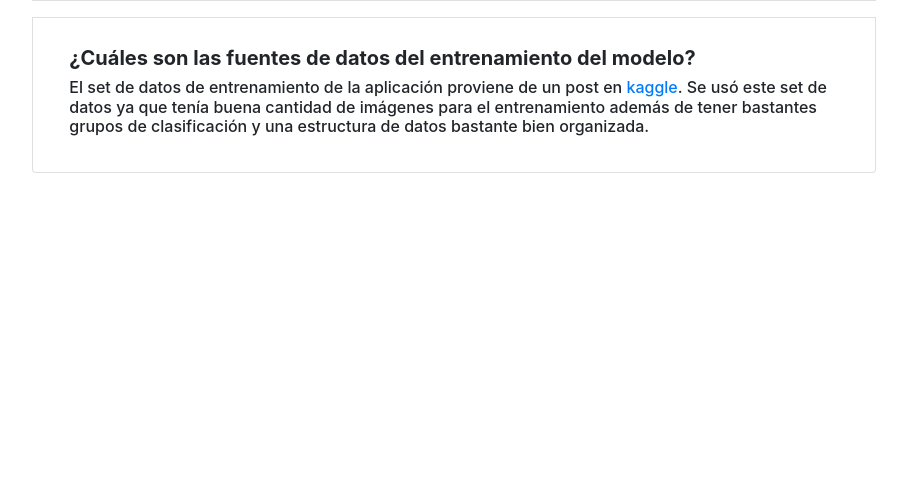
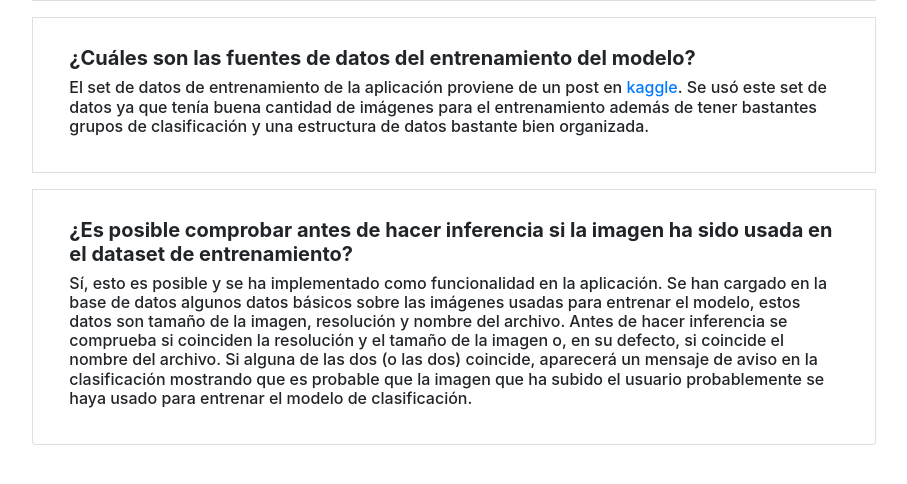
Before and after one commit to pabsanort2/hongOS, a Django app: page /info/ in a window 1280 px wide. Shown: the part 250-734 px from the top of the page, without its empty margins (186-1093 px from the left). Run offline with Django 4.2, Linux system fonts and the light colour scheme; the visitor is signed in with stand-in values (Sample User, id 1).

Commit message:
F10: Comprobar si la imagen subida pertenece al set de entrenamiento
Se ha añadido la funcionalidad para comprobar si la imagen que ha subido el usuario pertenece al set de entrenamiento usado para entrenar el modelo de clasificación. Si se detecta que se ha podido usar se advierte al usuario con un mensaje de aviso. También se ha añadido un apartado en la página de información para informar sobre esta funcionalidad al usuario.

```diff
--- a/hongOS_project/hongOS_app/admin.py
+++ b/hongOS_project/hongOS_app/admin.py
@@ -1,8 +1,9 @@
 from django.contrib import admin
-from .models import HongOSUser, Hongos
+from .models import HongOSUser, Hongos, ImagenDataset
 
 
 # Register your models here.
 
 admin.site.register(Hongos)
 admin.site.register(HongOSUser)
+admin.site.register(ImagenDataset)
--- a/hongOS_project/hongOS_app/models.py
+++ b/hongOS_project/hongOS_app/models.py
@@ -20,3 +20,9 @@ class Hongos(models.Model):
     prob = models.CharField(max_length=20, null=False)
     uploader = models.ForeignKey(HongOSUser, on_delete=models.CASCADE)
     imagen = models.ImageField(upload_to=image_upload)
+
+class ImagenDataset(models.Model):
+    especie = models.CharField(max_length=20, null=False)
+    tamanio = models.FloatField(null=False)
+    resolucion = models.CharField(max_length=10, null=False)
+    nombre_archivo = models.CharField(max_length=50, null=False)
--- a/hongOS_project/hongOS_app/templates/info.html
+++ b/hongOS_project/hongOS_app/templates/info.html
@@ -98,6 +98,29 @@
                     <!-- End -->
                 </li>
 
+
+                <li id=container_text class="list-group-item">
+                    <!-- Custom content-->
+                    <div class="media align-items-lg-center flex-column flex-lg-row p-3">
+                        <div id="texto_hongos" class="media-body order-2 order-lg-1">
+                            <h5 class="mt-0 font-weight-bold mb-2">¿Es posible comprobar antes de hacer inferencia si la
+                                imagen ha sido usada en el dataset de entrenamiento?
+                            </h5>
+                            <!-- <p class="font-italic text-muted mb-0 small"></p> -->
+                            <h6>Sí, esto es posible y se ha implementado como funcionalidad en la aplicación. Se han
+                                cargado en la base de datos algunos datos básicos sobre las imágenes usadas para
+                                entrenar el modelo, estos datos son tamaño de la imagen, resolución y nombre del
+                                archivo. Antes de hacer inferencia se comprueba si coinciden la resolución y el tamaño
+                                de la imagen o, en su defecto, si coincide el nombre del archivo. Si alguna de las dos
+                                (o las dos) coincide, aparecerá un mensaje de aviso en la clasificación mostrando que es
+                                probable que la imagen que ha subido el usuario probablemente se haya usado para
+                                entrenar el modelo de clasificación.
+                            </h6>
+                        </div>
+                    </div>
+                    <!-- End -->
+                </li>
+
             </ul>
             <!-- End -->
         </div>
--- a/hongOS_project/hongOS_app/views.py
+++ b/hongOS_project/hongOS_app/views.py
@@ -5,13 +5,15 @@ from fastbook import load_learner
 from pathlib import Path
 import os
 from django.contrib.auth.models import User
-from .models import Hongos, HongOSUser
+from .models import Hongos, HongOSUser, Imagen, ImagenDataset
 from .forms import ImagenForm, HongOSUserForm, UserForm
 from django.http import HttpResponseRedirect
 from django.contrib import messages
 from django.contrib.auth import authenticate, login, logout
 from django.contrib.auth.decorators import login_required
 from django.conf import settings
+import PIL
+from PIL import Image
 
 # Create your views here.
 
@@ -28,8 +30,20 @@ def clasificar(request):
         if form.is_valid and HongOSUser.objects.filter(user=request.user.id).count() != 0:
             form.save()
             username = request.user.username
-            imagePath = Path('media/imagenes_hongos/' +
+            imagePath = os.path.join(settings.BASE_DIR, 'media/imagenes_hongos/' +
                              str(form.cleaned_data.get('file_name')).replace(' ','_'))
+
+            #Buscamos si la imagen está en el set de entrenamiento
+
+            tamanio = os.stat(imagePath).st_size
+            picture = PIL.Image.open(imagePath)
+            alto, ancho = picture.size
+            resolucion = str(alto) + 'x' + str(ancho)
+            nombre_archivo = form.cleaned_data.get('file_name')
+            if ImagenDataset.objects.filter(tamanio=tamanio, resolucion=resolucion).count() !=0  or ImagenDataset.objects.filter(nombre_archivo=nombre_archivo).count() !=0 :
+                messages.info(
+                request, 'Es probable que la imagen que haya subido se haya usado para entrenar el modelo de clasificación.')
+
             path = Path().resolve()
             learner = load_learner(os.path.join(settings.BASE_DIR, '89,1207.pkl'))
             pred, pred_idx, probs = learner.predict(imagePath)
@@ -44,6 +58,27 @@ def clasificar(request):
             messages.info(
                 request, 'El usuario con el que está intentando acceder no está correctamente creado, por favor, cree otro o inténtelo de nuevo')
             return redirect('/login/')
+
+@login_required
+def cargar(request):
+    if request.method == 'GET':
+        return render(request, 'cargar.html', {'method': request.method})
+    if request.method == 'POST':
+        directorios = os.listdir(os.path.join(settings.BASE_DIR, 'Mushrooms'))
+        for directorio in directorios:
+            imagenes = os.listdir(os.path.join(settings.BASE_DIR, 'Mushrooms/'+directorio))
+            print(len(imagenes))
+            for imagen in imagenes:
+                ruta = os.path.join(settings.BASE_DIR, 'Mushrooms/'+directorio+'/'+imagen)
+                tamanio = os.stat(ruta).st_size
+                picture = PIL.Image.open(ruta)
+                alto, ancho = picture.size
+                resolucion = str(alto) + 'x' + str(ancho)
+                nombre_archivo = imagen
+                imagenDataset = ImagenDataset(especie=directorio, tamanio=tamanio, resolucion=resolucion,nombre_archivo=nombre_archivo)
+                imagenDataset.save()
+    return render(request, 'cargar.html', {'method': request.method})
+
 
 
 def registro(request):
--- a/hongOS_project/hongOS_project/urls.py
+++ b/hongOS_project/hongOS_project/urls.py
@@ -15,7 +15,7 @@ Including another URLconf
 """
 from django.contrib import admin
 from django.urls import path
-from hongOS_app.views import clasificar, loginView, registro, home, logoutView, busqueda, info
+from hongOS_app.views import clasificar, loginView, registro, home, logoutView, busqueda, info, cargar
 from django.contrib.auth.views import LoginView
 from django.conf import settings
 from django.conf.urls.static import static
@@ -23,6 +23,7 @@ from django.conf.urls.static import static
 urlpatterns = [
     path('admin/', admin.site.urls),
     path('clasificar/', clasificar),
+    path('cargar/', cargar),
     path('registro/', registro),
     path('info/', info),
     path('login/', loginView),
```
Also changed, not shown: hongOS_project/hongOS_app/templates/cargar.html (added, +117 -0 lines).
